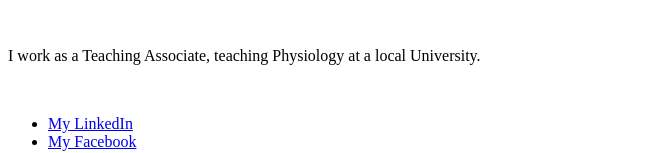
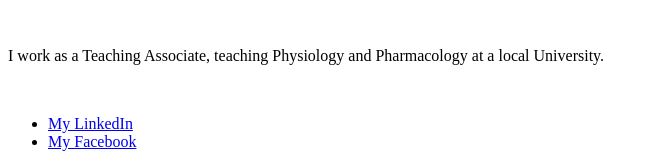
Before and after one commit to FrankMS3/frankms3.github.io, a plain HTML site: page index.html in a window 1280 px wide. Shown: the part 289-442 px from the top of the page, without its empty margins (0-658 px from the left). Drawn offline with Linux system fonts and the light colour scheme.

Commit message:
Edit index

```diff
--- a/index.html
+++ b/index.html
@@ -12,7 +12,7 @@
   <img width="200 "src="https://m.media-amazon.com/images/M/MV5BMjEyMTEyOTQ0MV5BMl5BanBnXkFtZTcwNzU3NTMzNw@@._V1_.jpg" alt="A photo of myself, though I do look a lot like George Clooney here">
   <br>
   <p>My full name is Frank Graham Nicholas McKenzie-Stripp.</p><br>
-  <p>I work as a Teaching Associate, teaching Physiology at a local University.</p><br>
+  <p>I work as a Teaching Associate, teaching Physiology and Pharmacology at a local University.</p><br>
   <ul>
     <li><a href="https://www.linkedin.com">My LinkedIn</a></li>
     <li><a href="https://www.facebook.com">My Facebook</a></li>
```
